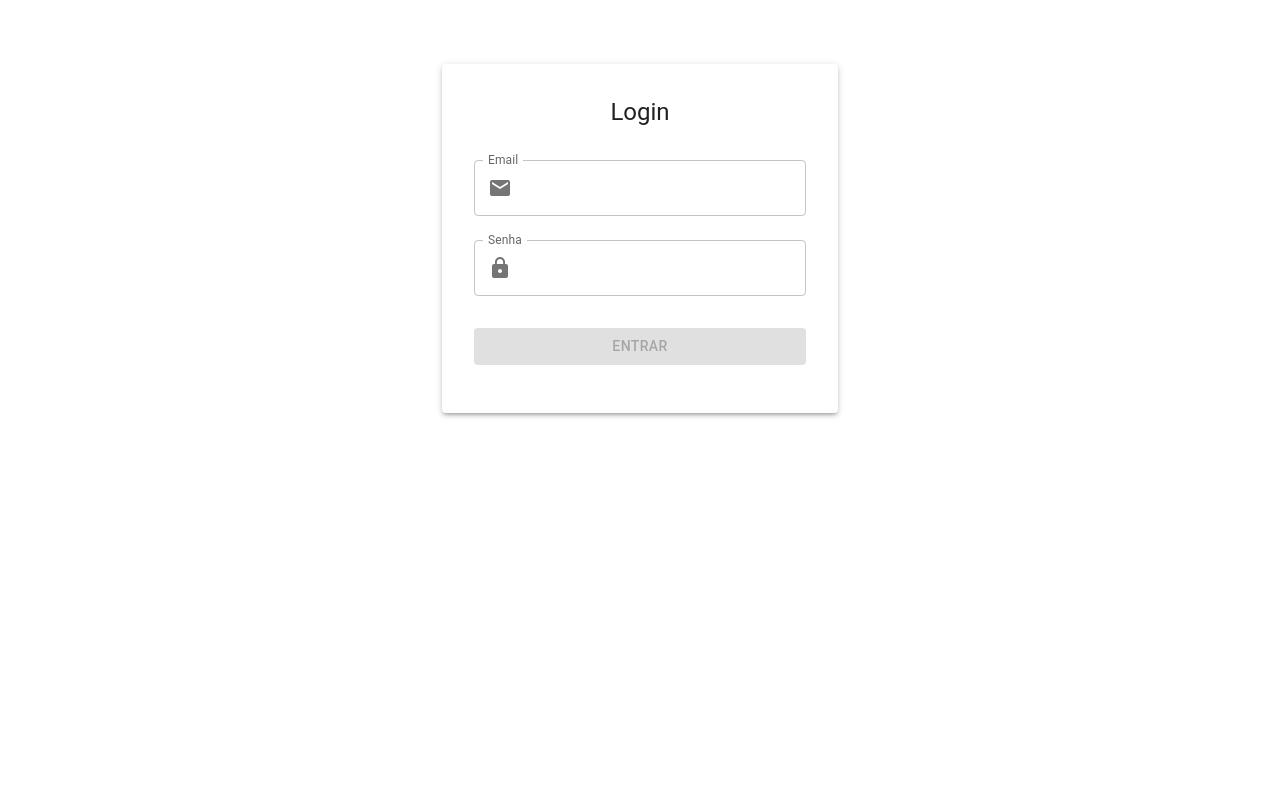
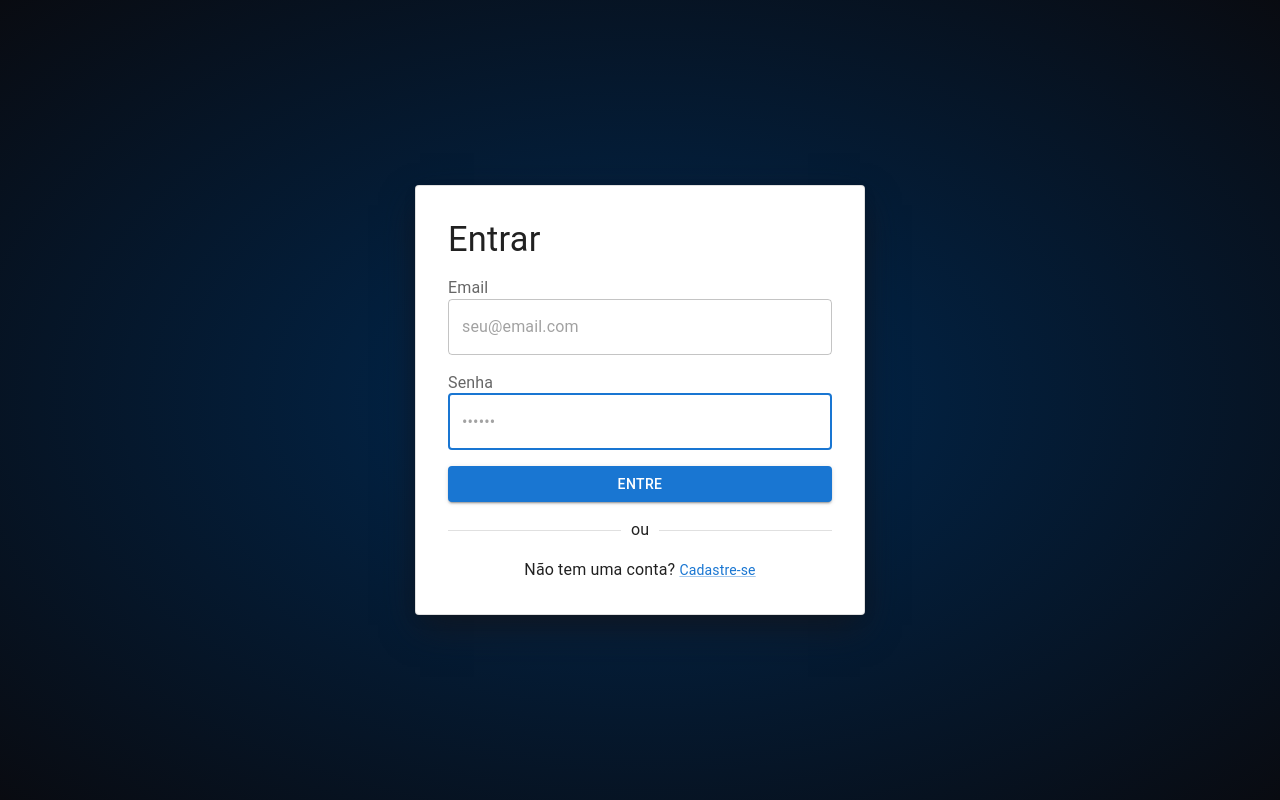
Before and after one commit to MariaEduardaFB/planner-front, a React (Create React App) app in the folder planner/: page /login in a window 1280 px wide. Built offline with nearby package versions, Linux system fonts and the light colour scheme.

Commit message:
Tela de login

```diff
--- a/planner/src/components/Login.js
+++ b/planner/src/components/Login.js
@@ -1,89 +1,193 @@
-import React, { useState } from 'react';
+import * as React from 'react';
+import Box from '@mui/material/Box';
+import Button from '@mui/material/Button';
+import CssBaseline from '@mui/material/CssBaseline';
+import Divider from '@mui/material/Divider';
+import FormLabel from '@mui/material/FormLabel';
+import FormControl from '@mui/material/FormControl';
+import Link from '@mui/material/Link';
+import TextField from '@mui/material/TextField';
+import Typography from '@mui/material/Typography';
+import Stack from '@mui/material/Stack';
+import MuiCard from '@mui/material/Card';
+import { styled } from '@mui/material/styles';
 import { login } from '../services/auth';
-import { TextField, Container, Button, Typography, Paper, Box, CircularProgress } from '@mui/material';
-import { Email, Lock } from '@mui/icons-material'; // Ícones para os campos
 
-const Login = ({ onLogin }) => {
-  const [email, setEmail] = useState('');
-  const [password, setPassword] = useState('');
-  const [error, setError] = useState('');
-  const [loading, setLoading] = useState(false); // Estado para o ícone de carregamento
+const Card = styled(MuiCard)(({ theme }) => ({
+  display: 'flex',
+  flexDirection: 'column',
+  alignSelf: 'center',
+  width: '100%',
+  padding: theme.spacing(4),
+  gap: theme.spacing(2),
+  margin: 'auto',
+  [theme.breakpoints.up('sm')]: {
+    maxWidth: '450px',
+  },
+  boxShadow:
+    'hsla(225, 30.80%, 5.10%, 0.05) 0px 5px 15px 0px,hsl(222, 25.50%, 10.00%) 0px 15px 35px -5px',
+  ...theme.applyStyles('dark', {
+    boxShadow:
+      'hsla(220, 30%, 5%, 0.5) 0px 5px 15px 0px,hsl(222, 25.50%, 10.00%) 0px 15px 35px -5px',
+  }),
+}));
 
-  const handleSubmit = async (e) => {
-    e.preventDefault();
-    setLoading(true); // Ativa o ícone de carregamento
-    setError(''); // Limpa erros anteriores
+const SignInContainer = styled(Stack)(({ theme }) => ({
+  height: 'calc((1 - var(--template-frame-height, 0)) * 100dvh)',
+  minHeight: '100%',
+  padding: theme.spacing(2),
+  [theme.breakpoints.up('sm')]: {
+    padding: theme.spacing(4),
+  },
+  '&::before': {
+    content: '""',
+    display: 'block',
+    position: 'absolute',
+    zIndex: -1,
+    inset: 0,
+    backgroundImage:
+      'radial-gradient(ellipse at 50% 50%,hsl(210, 100.00%, 16.10%),hsl(225, 30.80%, 5.10%))',
+    backgroundRepeat: 'no-repeat',
+    ...theme.applyStyles('dark', {
+      backgroundImage:
+        'radial-gradient(at 50% 50%,hsl(210, 100.00%, 16.10%),hsl(225, 30.80%, 5.10%))',
+    }),
+  },
+}));
+
+export default function SignIn(props) {
+  const [emailError, setEmailError] = React.useState(false);
+  const [emailErrorMessage, setEmailErrorMessage] = React.useState('');
+  const [passwordError, setPasswordError] = React.useState(false);
+  const [passwordErrorMessage, setPasswordErrorMessage] = React.useState('');
+
+  const handleSubmit = async (event) => {
+    event.preventDefault();
+    if (!validateInputs()) {
+      return;
+    }
+    const data = new FormData(event.currentTarget);
+    const email = data.get('email');
+    const password = data.get('password');
 
     try {
-      await login(email, password);
-      onLogin();
-    } catch (err) {
-      setError('Credenciais inválidas');
-    } finally {
-      setLoading(false); // Desativa o ícone de carregamento
+      await login(email, password); // Chamada à função de autenticação
+      console.log('Login successful');
+      // Redirecionar ou realizar outras ações após o login bem-sucedido
+    } catch (error) {
+      console.error('Login failed', error);
+      // Exibir mensagem de erro para o usuário
     }
   };
 
-  // Validação básica do email
-  const isEmailValid = () => {
-    return /^[^\s@]+@[^\s@]+\.[^\s@]+$/.test(email);
+  const validateInputs = () => {
+    const email = document.getElementById('email');
+    const password = document.getElementById('password');
+
+    let isValid = true;
+
+    if (!email.value || !/\S+@\S+\.\S+/.test(email.value)) {
+      setEmailError(true);
+      setEmailErrorMessage('Insira um endereço de e-mail válido.');
+      isValid = false;
+    } else {
+      setEmailError(false);
+      setEmailErrorMessage('');
+    }
+
+    if (!password.value || password.value.length < 6) {
+      setPasswordError(true);
+      setPasswordErrorMessage('A senha deve ter pelo menos 6 caracteres.');
+      isValid = false;
+    } else {
+      setPasswordError(false);
+      setPasswordErrorMessage('');
+    }
+
+    return isValid;
   };
 
   return (
-    <Container component="main" maxWidth="xs">
-      <Paper elevation={3} sx={{ mt: 8, p: 4, display: 'flex', flexDirection: 'column', alignItems: 'center', backgroundColor: 'background.paper' }}>
-        <Typography component="h1" variant="h5" sx={{ mb: 2 }}>
-          Login
+    <>
+      <CssBaseline enableColorScheme />
+      <SignInContainer direction="column" justifyContent="space-between">
+        <Card variant="outlined">
+          <Typography
+            component="h1"
+            variant="h4"
+            sx={{ width: '100%', fontSize: 'clamp(2rem, 10vw, 2.15rem)' }}
+          >
+            Entrar
           </Typography>
-        <Box component="form" onSubmit={handleSubmit} sx={{ width: '100%' }}>
-          {/* Campo de Email */}
+          <Box
+            component="form"
+            onSubmit={handleSubmit}
+            noValidate
+            sx={{
+              display: 'flex',
+              flexDirection: 'column',
+              width: '100%',
+              gap: 2,
+            }}
+          >
+            <FormControl>
+              <FormLabel htmlFor="email">Email</FormLabel>
               <TextField
+                error={emailError}
+                helperText={emailErrorMessage}
+                id="email"
+                type="email"
+                name="email"
+                placeholder="seu@email.com"
+                autoComplete="email"
+                autoFocus
+                required
                 fullWidth
-            margin="normal"
-            id="email"
-            label="Email"
-            type="email"
-            value={email}
-            onChange={(e) => setEmail(e.target.value)}
-            error={!!email && !isEmailValid()} // Mostra erro se o email for inválido
-            helperText={!!email && !isEmailValid() ? 'Email inválido' : ''}
-            InputProps={{
-              startAdornment: <Email sx={{ color: 'action.active', mr: 1 }} />, // Ícone de email
-            }}
+                variant="outlined"
+                color={emailError ? 'error' : 'primary'}
               />
-          {/* Campo de Senha */}
+            </FormControl>
+            <FormControl>
+              <FormLabel htmlFor="password">Senha</FormLabel>
               <TextField
+                error={passwordError}
+                helperText={passwordErrorMessage}
+                name="password"
+                placeholder="••••••"
+                type="password"
+                id="password"
+                autoComplete="current-password"
+                autoFocus
+                required
                 fullWidth
-            margin="normal"
-            id="password"
-            label="Senha"
-            type="password"
-            value={password}
-            onChange={(e) => setPassword(e.target.value)}
-            InputProps={{
-              startAdornment: <Lock sx={{ color: 'action.active', mr: 1 }} />, // Ícone de senha
-            }}
+                variant="outlined"
+                color={passwordError ? 'error' : 'primary'}
               />
-          {/* Exibição de Erro */}
-          {error && (
-            <Typography color="error" variant="body2" sx={{ mt: 1 }}>
-              {error}
-            </Typography>
-          )}
-          {/* Botão de Login */}
+            </FormControl>
             <Button
               type="submit"
               fullWidth
               variant="contained"
-            disabled={loading || !isEmailValid() || !password} // Desabilita o botão se estiver carregando ou os campos forem inválidos
-            sx={{ mt: 3, mb: 2, bgcolor: 'primary.main', '&:hover': { bgcolor: 'primary.dark' } }}
+              onClick={validateInputs}
             >
-            {loading ? <CircularProgress size={24} /> : 'Entrar'} {/* Ícone de carregamento */}
+              Entre
             </Button>
           </Box>
-      </Paper>
-    </Container>
+          <Divider>ou</Divider>
+          <Box sx={{ display: 'flex', flexDirection: 'column', gap: 2 }}>
+            <Typography sx={{ textAlign: 'center' }}>
+            Não tem uma conta?{' '}
+              <Link
+                href="/signUp"
+                variant="body2"
+                sx={{ alignSelf: 'center' }}
+              >
+                Cadastre-se
+              </Link>
+            </Typography>
+          </Box>
+        </Card>
+      </SignInContainer>
+    </>
   );
-};
-
-export default Login;
+}
```
Lines whose indentation alone changed are shown as unchanged.
